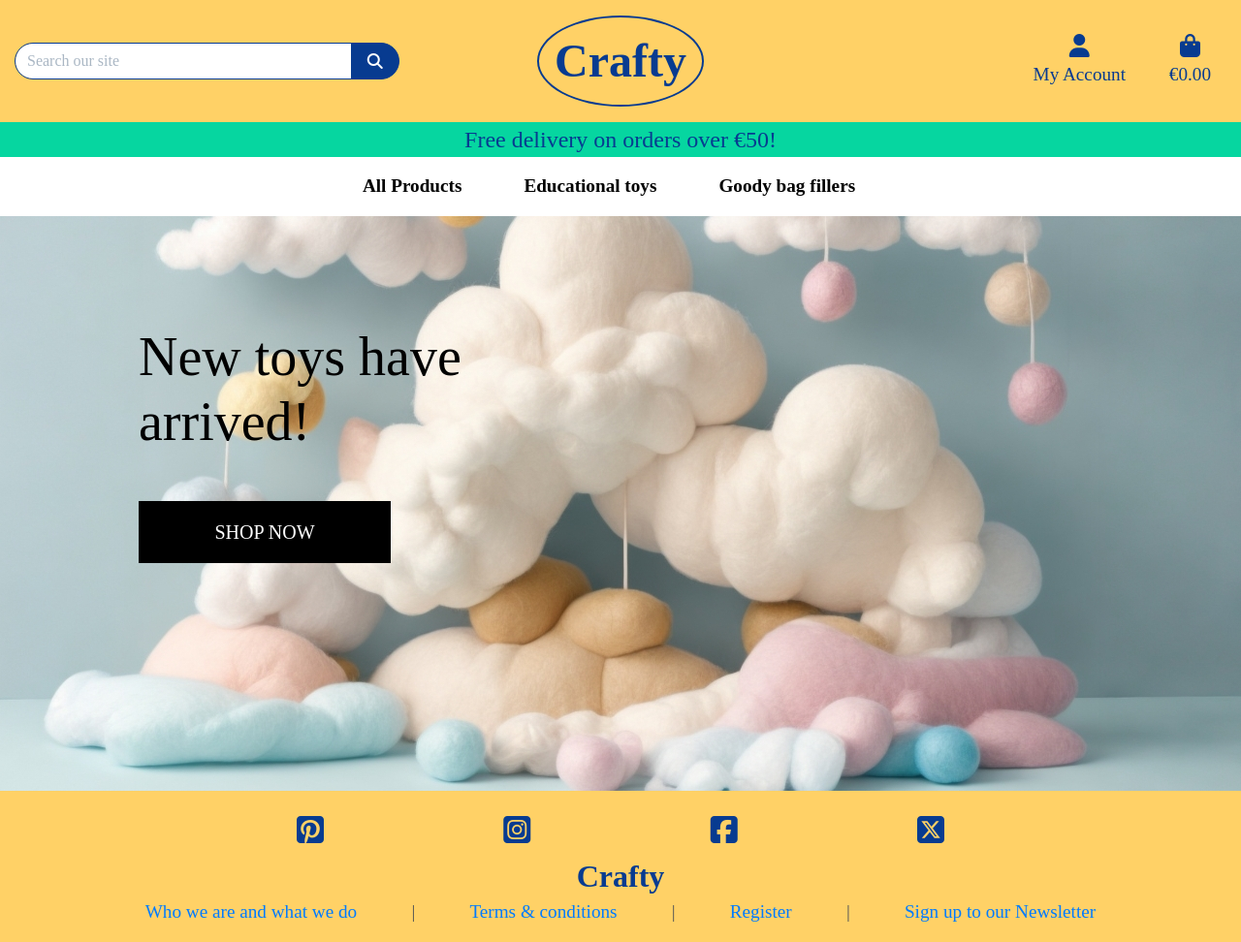
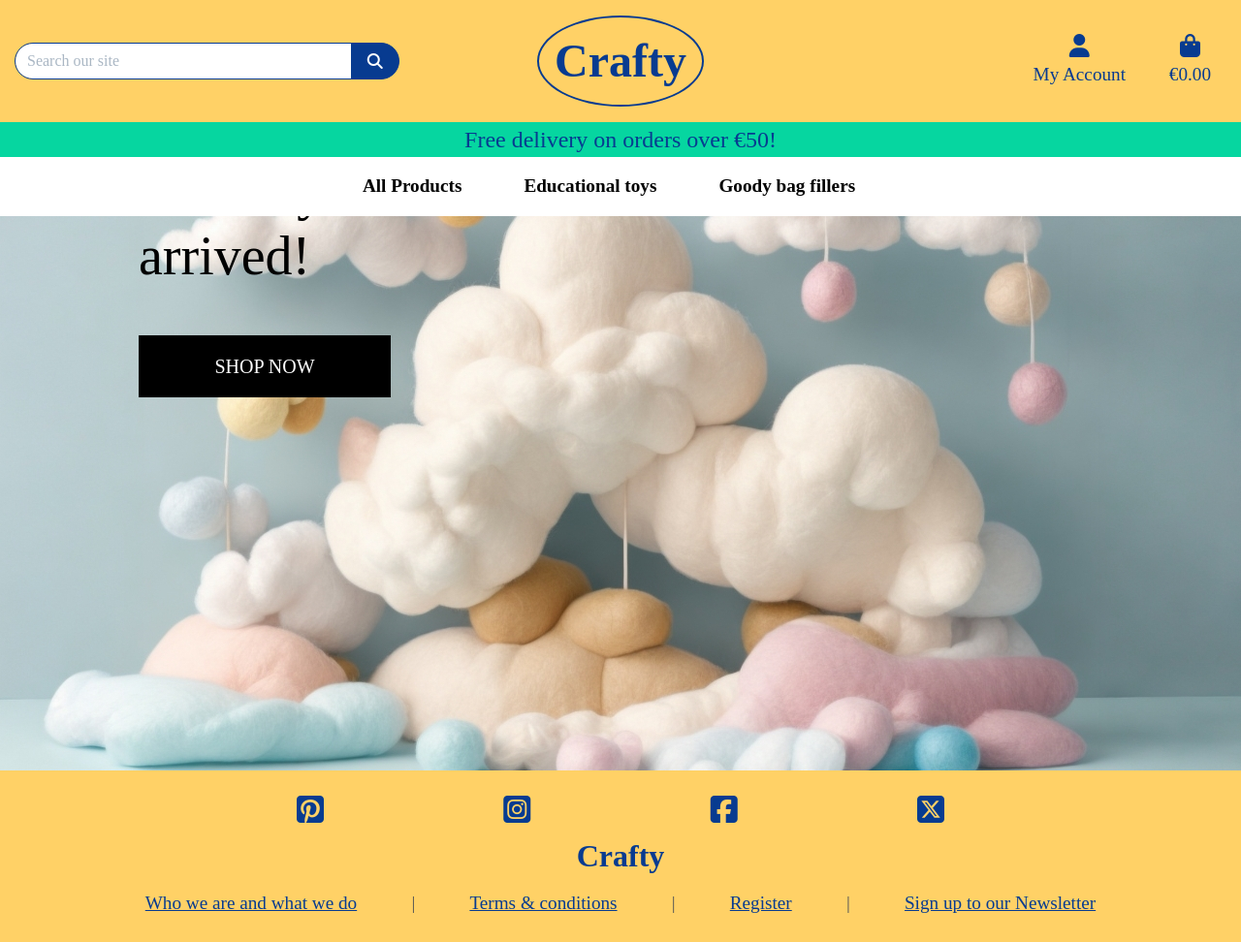
Before and after one commit to jbocciadev/PP5-crafty, a Django app: page / in a window 1280 px wide. Shown: the whole page at 97% size. After the commit the page ends 942 px from the top, so only its background shows below. Run offline with Django 4.2, Linux system fonts and the light colour scheme; some libraries are stand-ins or nearby versions; some web fonts are replaced.

Commit message:
Fix footer styling

```diff
--- a/static/css/base.css
+++ b/static/css/base.css
@@ -14,6 +14,11 @@ body {
     color: #555;
     font-family: 'Gaegu', serif;
     font-size: 1.2rem;
+}
+
+.content-wrapper {
+    position:relative;
+    min-height: calc(100vh - 185px);
 }
 
 /* from Bulma */
@@ -303,11 +308,25 @@ form .fa-star.fa-solid {
     font-family: 'Dosis', sans-serif;
 }
 
+footer {
+    bottom: 0;
+    z-index: 9;
+}
+
 .fa-brands {
-    color: #073B90;
+    color: #073B90 !important;
     font-size: 2rem;
 }
 
+.footer-link > a {
+    text-decoration: underline;
+    color: #073B90 !important;
+
+}
+
+footer a:hover, footer i:hover {
+    color: #dc3545 !important;
+}
 /* -------------------------------- Media Queries */
 
 /* Slightly larger container on xl screens */
--- a/templates/base.html
+++ b/templates/base.html
@@ -140,10 +140,11 @@
 
     {% block page_header %}
     {% endblock %}
+    <div class="content-wrapper">
 
     {% block content %}
     {% endblock %}
-
+</div>
     {% include 'includes/desktop-footer.html' %}
 
     {% block postloadjs %}
--- a/templates/includes/desktop-footer.html
+++ b/templates/includes/desktop-footer.html
@@ -23,7 +23,7 @@
                 <div class="row">
                     <div class="col-10 offset-1">
                         <h2 class="logo-font my-0 text-center footer-logo mb-1"><strong>Crafty</strong></h2>
-                        <section class="d-flex justify-content-around">
+                        <section class="d-flex justify-content-around mt-3">
                             <div class="div footer-link">
                                 <a href="#">Who we are and what we do</a>
                             </div>
@@ -33,7 +33,7 @@
                             </div>
                             |
                             <div class="div footer-link">
-                                <a href="#">Register</a>
+                                <a href="{% url 'account_signup' %}">Register</a>
                             </div>
                             |
                             <div class="div footer-link">
```
